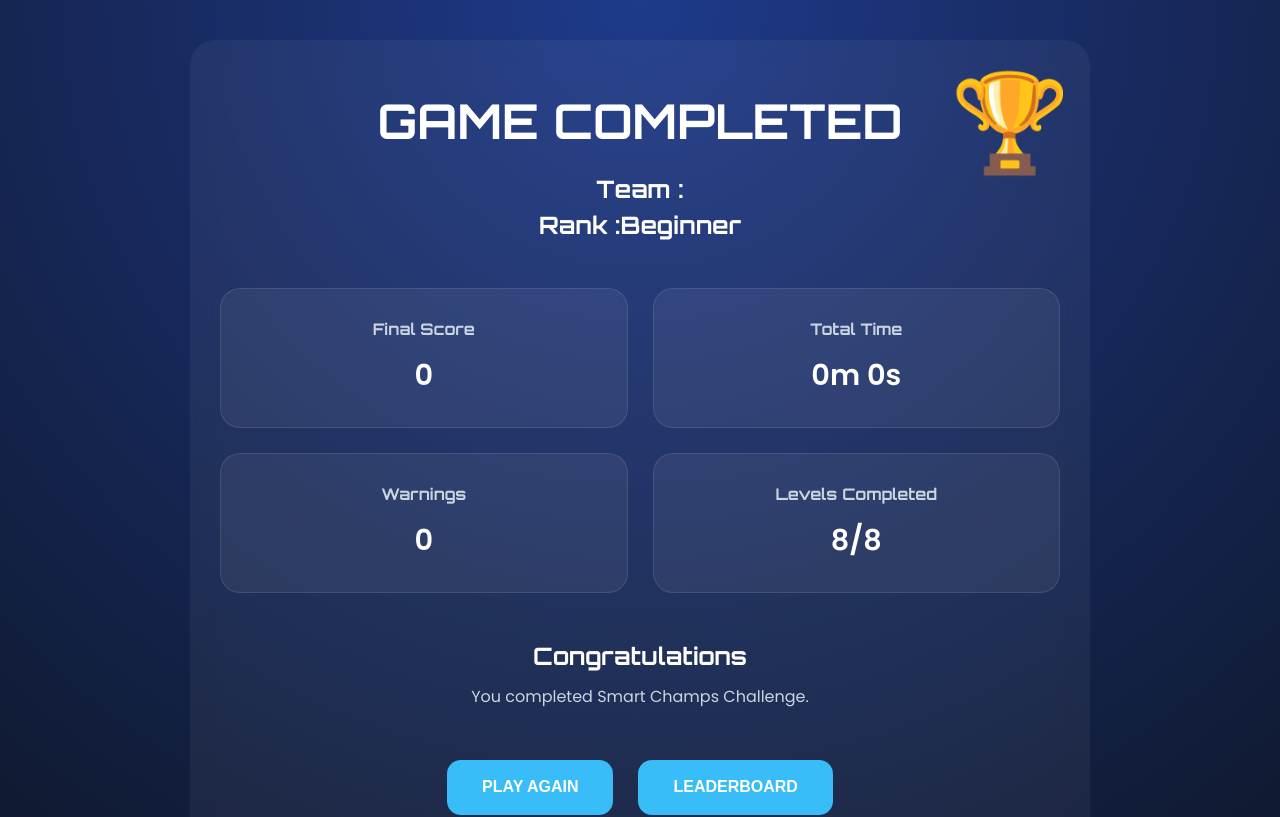
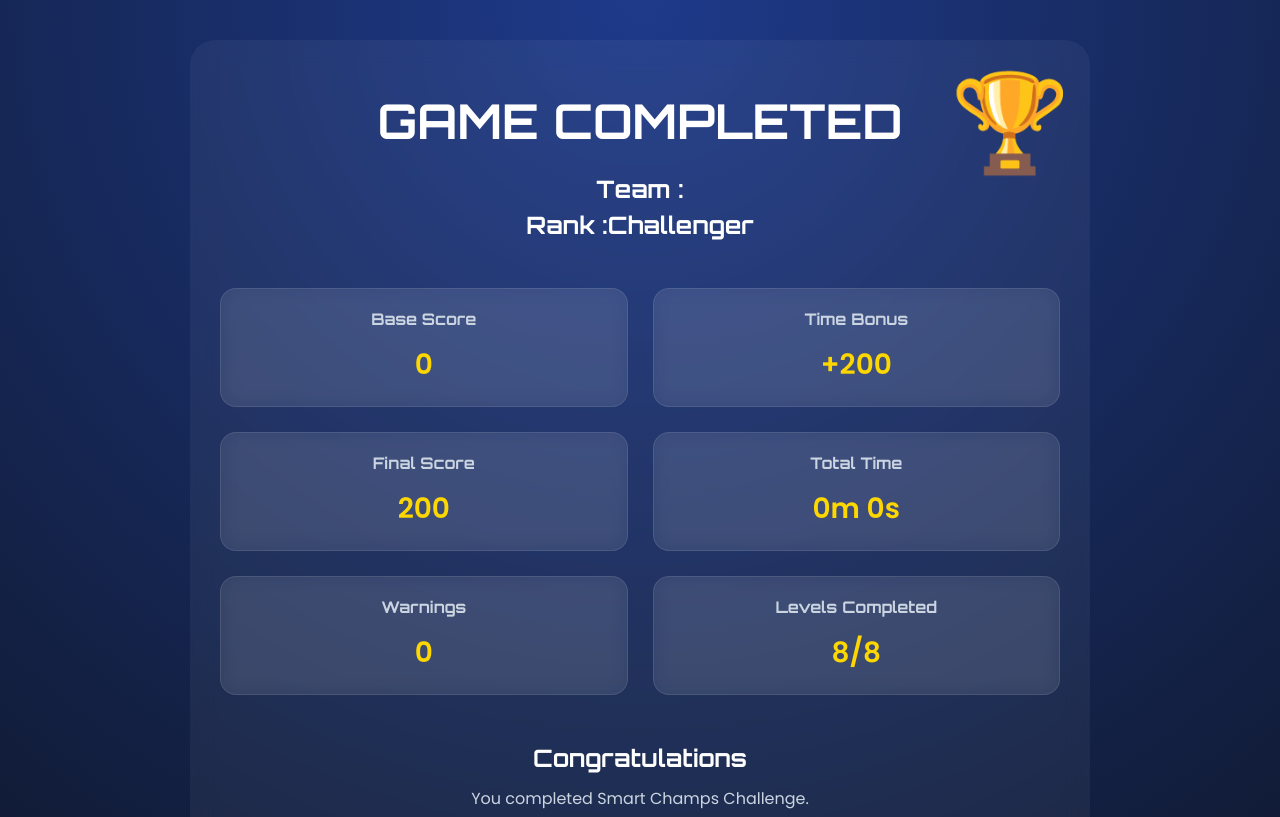
Before and after one commit to Anusha806/smart-champs-game, a React (Vite) app in the folder frontend/: page /result in a window 1280 px wide. Shown: the top 817 px of the page. Built offline with nearby package versions, Linux system fonts and the light colour scheme; no server answers.

Commit message:
Final frontend update5

```diff
--- a/frontend/src/pages/Leaderboard.jsx
+++ b/frontend/src/pages/Leaderboard.jsx
@@ -25,6 +25,7 @@ function Leaderboard() {
 
                 const response =
                 await API.get(
+
                     "/players/leaderboard"
                 );
 
@@ -64,13 +65,42 @@ function Leaderboard() {
         return `${mins}m ${secs}s`;
     };
 
+    const getMedal =
+    (index)=>{
+
+        if(index === 0){
+
+            return "🥇";
+        }
+
+        if(index === 1){
+
+            return "🥈";
+        }
+
+        if(index === 2){
+
+            return "🥉";
+        }
+
+        return `#${index+1}`;
+    };
+
     return (
 
         <div className="leaderboard-page">
 
             <h1>
-                GLOBAL LEADERBOARD 🏆
+                GLOBAL LEADERBOARD
             </h1>
+
+            <p className="leaderboard-subtitle">
+
+                Fastest minds.
+                Highest scores.
+                Ultimate champions.
+
+            </p>
 
             {
                 loading ?
@@ -89,11 +119,11 @@ function Leaderboard() {
 
                         <span>Team</span>
 
-                        <span>Score</span>
+                        <span>Final Score</span>
 
                         <span>Levels</span>
 
-                        <span>Time</span>
+                        <span>Total Time</span>
 
                     </div>
 
@@ -118,11 +148,15 @@ function Leaderboard() {
                                 }
                             >
 
-                                <span>
-                                    #{index+1}
+                                <span className="rank-badge">
+
+                                    {
+                                        getMedal(index)
+                                    }
+
                                 </span>
 
-                                <span>
+                                <span className="team-name">
 
                                     {
                                         player.teamName
@@ -130,7 +164,7 @@ function Leaderboard() {
 
                                 </span>
 
-                                <span>
+                                <span className="score-text">
 
                                     {
                                         player.score
--- a/frontend/src/pages/Result.css
+++ b/frontend/src/pages/Result.css
@@ -68,12 +68,28 @@
 
 .stat-box{
 
-    padding:30px 20px;
+    background:
+    rgba(255,255,255,0.08);
 
-    border-radius:20px;
+    border-radius:16px;
+
+    padding:20px;
+
+    text-align:center;
+
+    backdrop-filter:
+    blur(10px);
+
+    transition:0.3s;
+}
+
+.stat-box:hover{
+
+    transform:
+    translateY(-5px);
 
     background:
-    rgba(255,255,255,0.06);
+    rgba(255,255,255,0.12);
 }
 
 .stat-box h3{
@@ -87,9 +103,13 @@
 
 .stat-box p{
 
-    font-size:1.8rem;
+    font-size:28px;
 
     font-weight:bold;
+
+    margin-top:10px;
+
+    color:#ffd700;
 }
 
 .trophy{
--- a/frontend/src/pages/Result.jsx
+++ b/frontend/src/pages/Result.jsx
@@ -37,6 +37,36 @@ function Result() {
     const navigate =
     useNavigate();
 
+    const getTimeBonus =
+    ()=>{
+
+        if(totalTime <= 300){
+
+            return 200;
+        }
+
+        if(totalTime <= 480){
+
+            return 150;
+        }
+
+        if(totalTime <= 720){
+
+            return 100;
+        }
+
+        if(totalTime <= 900){
+
+            return 50;
+        }
+
+        return 0;
+    };
+
+    const finalScore =
+
+    score + getTimeBonus();
+
     useEffect(()=>{
 
         const finalizeGame =
@@ -52,7 +82,8 @@ function Result() {
 
                         teamName,
 
-                        score,
+                        score:
+                        finalScore,
 
                         level:
                         currentLevel,
@@ -87,19 +118,19 @@ function Result() {
 
     const getRank = ()=>{
 
-        if(score >= 1000){
+        if(finalScore >= 1000){
             return "Smart Champ";
         }
 
-        if(score >= 700){
+        if(finalScore >= 700){
             return "Mastermind";
         }
 
-        if(score >= 400){
+        if(finalScore >= 400){
             return "Strategist";
         }
 
-        if(score >= 200){
+        if(finalScore >= 200){
             return "Challenger";
         }
 
@@ -169,11 +200,35 @@ function Result() {
                     <div className="stat-box">
 
                         <h3>
+                            Base Score
+                        </h3>
+
+                        <p>
+                            {score}
+                        </p>
+
+                    </div>
+
+                    <div className="stat-box">
+
+                        <h3>
+                            Time Bonus
+                        </h3>
+
+                        <p>
+                            +{getTimeBonus()}
+                        </p>
+
+                    </div>
+
+                    <div className="stat-box">
+
+                        <h3>
                             Final Score
                         </h3>
 
                         <p>
-                            {score}
+                            {finalScore}
                         </p>
 
                     </div>
```
